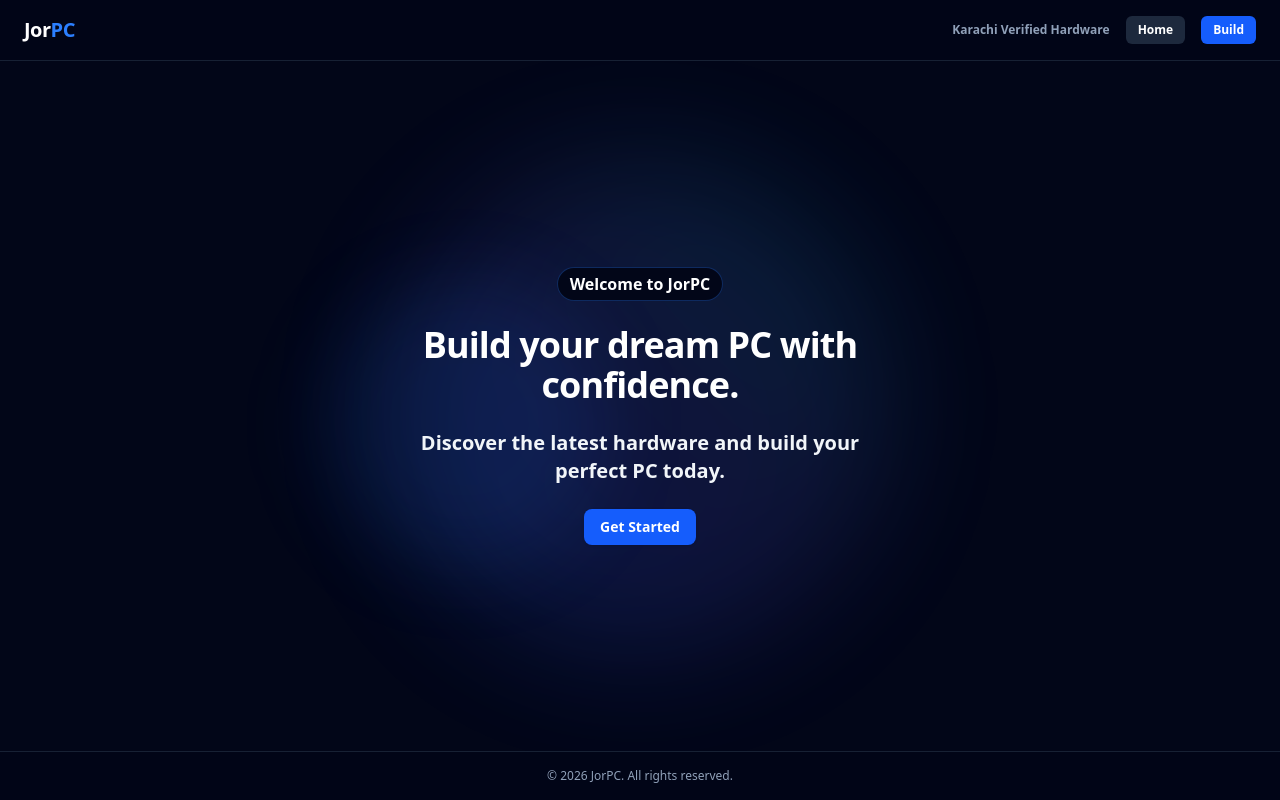
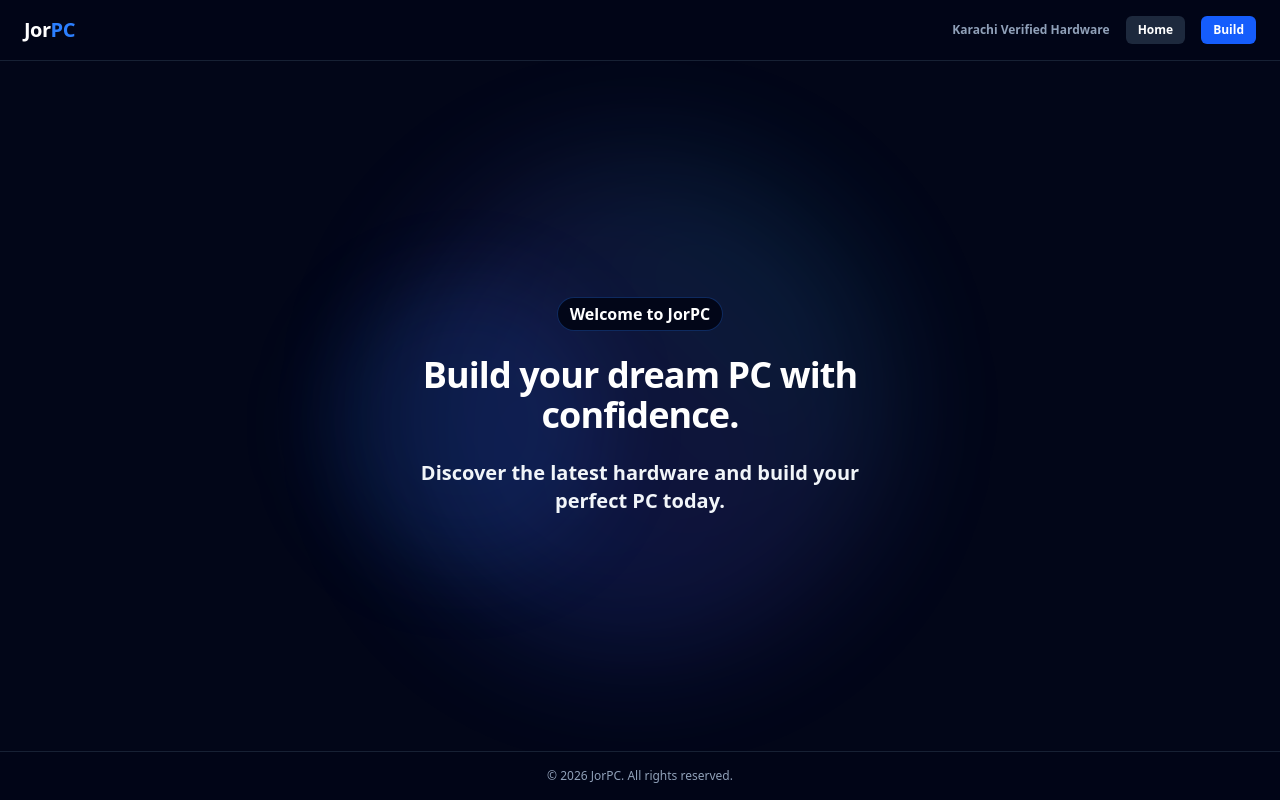
Before and after one commit to MSameedC/JorPC, a React (Vite) app in the folder frontend/: page / in a window 1280 px wide. Built offline with nearby package versions, Linux system fonts and the light colour scheme.

Commit message:
refactor: applied styles to HomePage and removed 'Get Started' button

```diff
--- a/frontend/src/components/HomePage.tsx
+++ b/frontend/src/components/HomePage.tsx
@@ -1,5 +1,4 @@
 import React from 'react';
-import { Link } from 'react-router-dom';
 import { Header } from '../components/Header';
 import { Footer } from '../components/Footer';
 
@@ -27,12 +26,6 @@ export const HomePage: React.FC = () => {
                     <p className="max-w-md mx-auto text-xl font-semibold text-slate-100">
                         Discover the latest hardware and build your perfect PC today.
                     </p>
-                    <Link
-                        to="/build"
-                        className="button"
-                    >
-                        Get Started
-                    </Link>
                 </div>
             </main>
 
```
